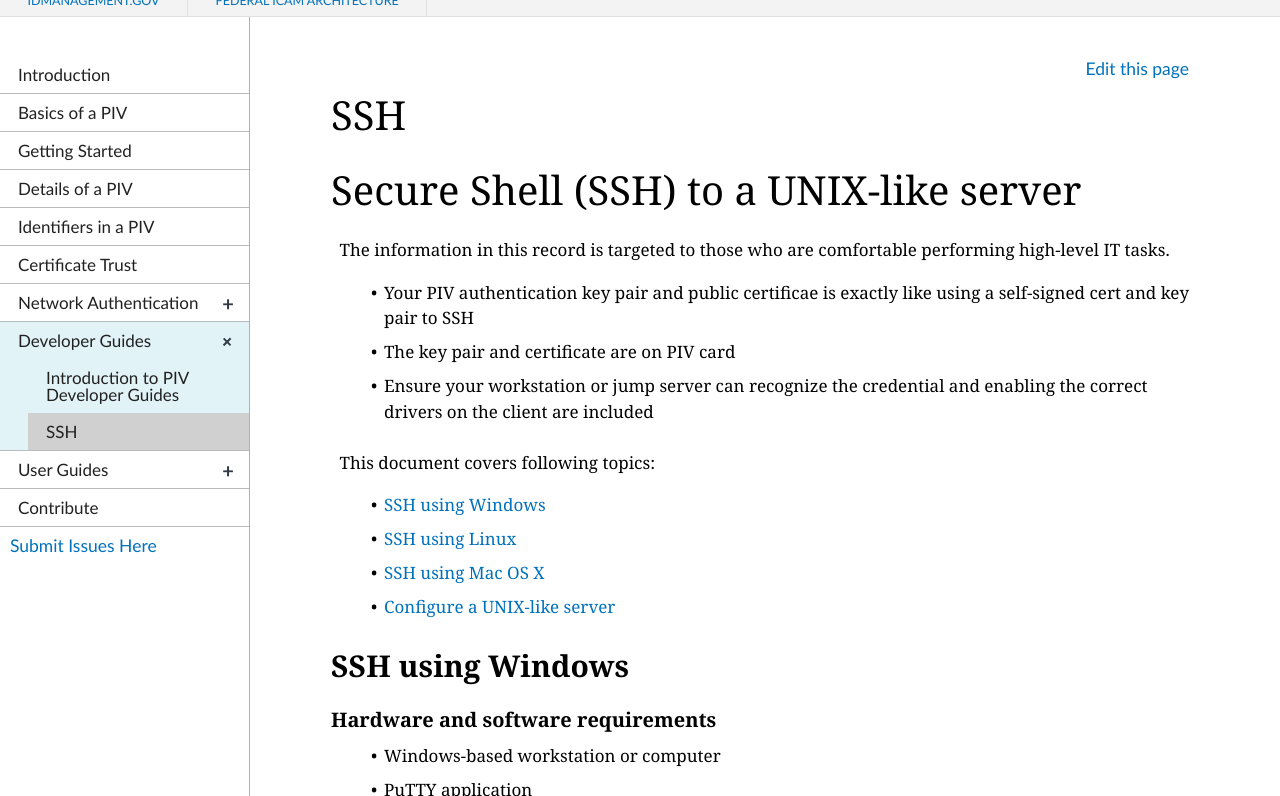
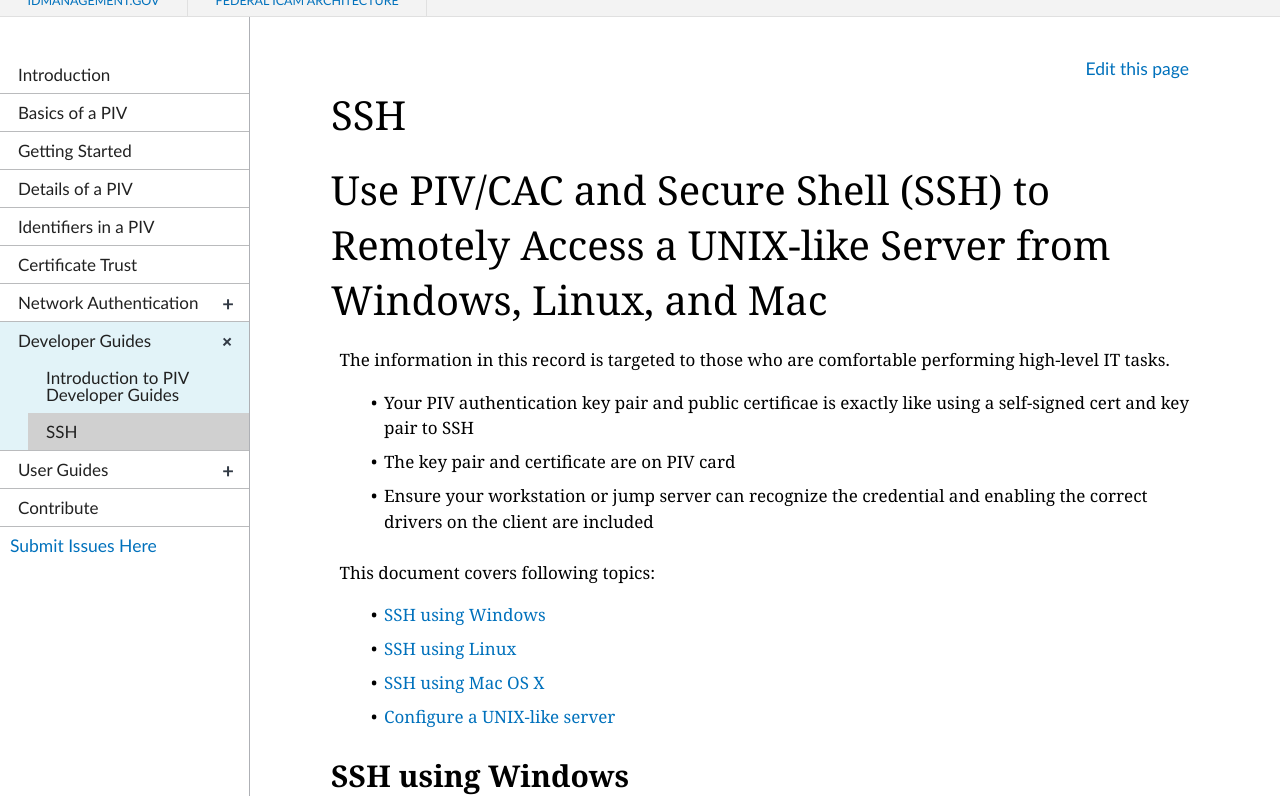
Before and after one commit to GSA/piv-guides, a Jekyll site: the page built from _devconfig/ssh.md, in a window 1280 px wide and 900 px high, cut to the strip 104-900 px from the top of the window. Built offline with Jekyll 4.4.1, drawn with Linux system fonts in a browser that asks for light colours; nearby versions of some CDN libraries.

Commit message:
Update ssh.md

```diff
--- a/_devconfig/ssh.md
+++ b/_devconfig/ssh.md
@@ -5,7 +5,7 @@ permalink: /devconfig/ssh
 collection: devconfig
 ---
 
-# Secure Shell (SSH) to a UNIX-like server
+# Use PIV/CAC and Secure Shell (SSH) to Remotely Access a UNIX-like Server from Windows, Linux, and Mac
 
 The information in this record is targeted to those who are comfortable performing high-level IT tasks.
   * Your PIV authentication key pair and public certificae is exactly like using a self-signed cert and key pair to SSH
```
